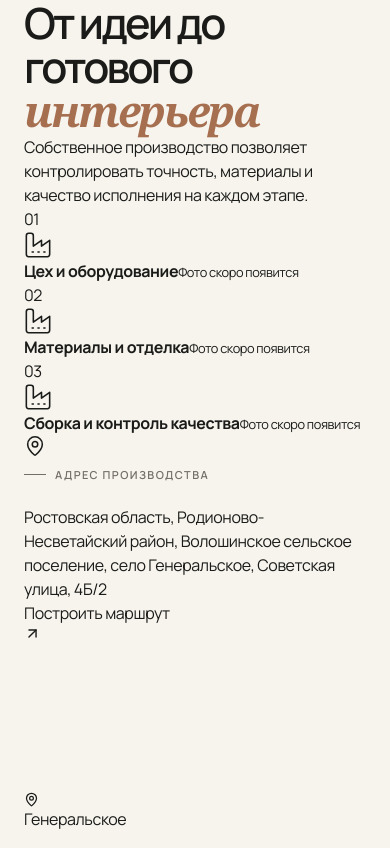
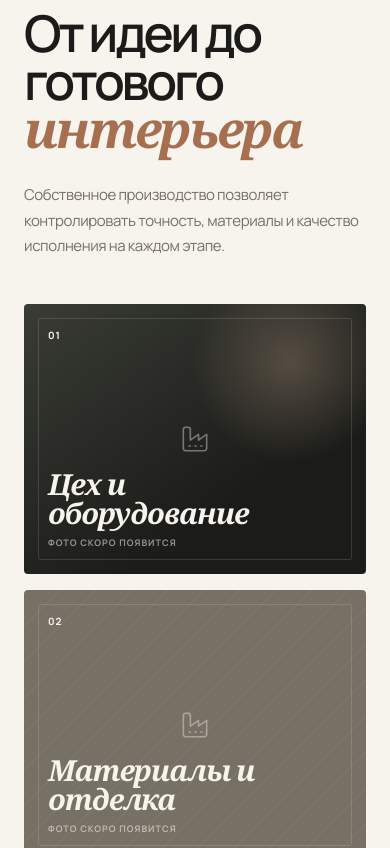
Before and after one commit to ikhmelevskiy02-web/khmelevskiy-furniture-studio, a React (Vite) app: page / in a window 390 px wide. Shown: the part 10620-11468 px from the top of the page. Built offline with nearby package versions, Linux system fonts and the light colour scheme.

Commit message:
Style production section and image zoom controls

```diff
--- a/src/App.css
+++ b/src/App.css
@@ -2746,6 +2746,396 @@ button {
   }
 }
 
+/* Production, streamlined contacts and advanced image zoom */
+.lightbox-image-stage {
+  position: relative;
+  overflow: hidden;
+  touch-action: none;
+  cursor: zoom-in;
+}
+
+.lightbox-image-stage img {
+  transform-origin: center center;
+  will-change: transform;
+  transition: transform 0.16s ease-out;
+}
+
+.lightbox-image-stage.is-zoomed,
+.lightbox-image-stage.is-zoomed img {
+  cursor: grab;
+}
+
+.lightbox-image-stage.is-zoomed:active,
+.lightbox-image-stage.is-zoomed:active img {
+  cursor: grabbing;
+}
+
+.lightbox-zoom-tools {
+  position: absolute;
+  top: max(18px, env(safe-area-inset-top));
+  left: 50%;
+  z-index: 4;
+  min-height: 44px;
+  padding: 4px;
+  display: flex;
+  align-items: center;
+  gap: 3px;
+  color: #fff;
+  background: rgba(255, 255, 255, 0.1);
+  border: 1px solid rgba(255, 255, 255, 0.2);
+  border-radius: 999px;
+  box-shadow: 0 12px 35px rgba(0, 0, 0, 0.18);
+  backdrop-filter: blur(12px);
+  -webkit-backdrop-filter: blur(12px);
+  transform: translateX(-50%);
+}
+
+.lightbox-zoom-tools button {
+  width: 36px;
+  height: 36px;
+  padding: 0;
+  display: grid;
+  place-items: center;
+  color: #fff;
+  background: transparent;
+  border-radius: 50%;
+  transition: background 0.2s ease, opacity 0.2s ease;
+}
+
+.lightbox-zoom-tools button:hover,
+.lightbox-zoom-tools button:focus-visible {
+  background: rgba(255, 255, 255, 0.16);
+  outline: none;
+}
+
+.lightbox-zoom-tools button:disabled {
+  opacity: 0.3;
+  cursor: default;
+}
+
+.lightbox-zoom-tools output {
+  min-width: 52px;
+  color: rgba(255, 255, 255, 0.78);
+  font-size: 11px;
+  font-variant-numeric: tabular-nums;
+  text-align: center;
+}
+
+.production {
+  padding-top: 132px;
+  padding-bottom: 132px;
+}
+
+.production-head {
+  display: grid;
+  grid-template-columns: minmax(0, 1.2fr) minmax(280px, 0.8fr);
+  gap: 72px;
+  align-items: end;
+}
+
+.production-head .section-title {
+  max-width: 850px;
+  margin-top: 22px;
+  font-size: clamp(58px, 6.5vw, 86px);
+  line-height: 0.95;
+}
+
+.production-head > p {
+  max-width: 440px;
+  margin: 0 0 7px;
+  color: var(--muted);
+  font-size: 15px;
+  line-height: 1.7;
+}
+
+.production-projects {
+  margin-top: 64px;
+  display: grid;
+  grid-template-columns: 1.12fr 0.88fr 0.88fr;
+  gap: 16px;
+}
+
+.production-placeholder {
+  position: relative;
+  min-height: 330px;
+  padding: 24px;
+  overflow: hidden;
+  display: flex;
+  flex-direction: column;
+  justify-content: space-between;
+  color: #f7f4ee;
+  background:
+    radial-gradient(circle at 78% 22%, rgba(210, 178, 150, 0.28), transparent 29%),
+    linear-gradient(145deg, #393b34 0%, #1b1c19 68%);
+  border-radius: 4px;
+  isolation: isolate;
+}
+
+.production-placeholder:nth-child(2) {
+  background:
+    linear-gradient(135deg, transparent 49%, rgba(255,255,255,0.08) 50%, transparent 51%) 0 0 / 36px 36px,
+    #777064;
+}
+
+.production-placeholder:nth-child(3) {
+  color: var(--text);
+  background:
+    radial-gradient(circle at 22% 76%, rgba(166, 111, 80, 0.22), transparent 28%),
+    #e8e1d5;
+}
+
+.production-placeholder::after {
+  content: '';
+  position: absolute;
+  inset: 14px;
+  z-index: -1;
+  border: 1px solid currentColor;
+  border-radius: 2px;
+  opacity: 0.14;
+}
+
+.production-placeholder > span {
+  align-self: flex-start;
+  font-size: 10px;
+  font-weight: 700;
+  letter-spacing: 0.1em;
+}
+
+.production-placeholder > svg {
+  position: absolute;
+  top: 50%;
+  left: 50%;
+  opacity: 0.4;
+  transform: translate(-50%, -50%);
+}
+
+.production-placeholder div {
+  display: flex;
+  flex-direction: column;
+  gap: 7px;
+}
+
+.production-placeholder strong {
+  max-width: 260px;
+  font-family: var(--serif);
+  font-size: 29px;
+  line-height: 1;
+  font-style: italic;
+  font-weight: 600;
+  letter-spacing: -0.04em;
+}
+
+.production-placeholder small {
+  font-size: 9px;
+  font-weight: 700;
+  letter-spacing: 0.11em;
+  text-transform: uppercase;
+  opacity: 0.55;
+}
+
+.production-location {
+  margin-top: 18px;
+  display: grid;
+  grid-template-columns: minmax(300px, 0.72fr) minmax(0, 1.28fr);
+  min-height: 470px;
+  overflow: hidden;
+  background: #ebe5da;
+  border: 1px solid rgba(27, 28, 25, 0.08);
+  border-radius: 4px;
+}
+
+.production-address {
+  padding: 52px 46px;
+  display: grid;
+  grid-template-columns: 48px 1fr;
+  gap: 22px;
+  align-content: center;
+}
+
+.production-address-icon {
+  width: 48px;
+  height: 48px;
+  display: grid;
+  place-items: center;
+  color: #fff;
+  background: var(--accent);
+  border-radius: 50%;
+}
+
+.production-address p {
+  max-width: 390px;
+  margin: 22px 0 0;
+  font-family: var(--serif);
+  font-size: clamp(25px, 2.7vw, 36px);
+  line-height: 1.08;
+  font-style: italic;
+  font-weight: 600;
+  letter-spacing: -0.035em;
+}
+
+.production-address a {
+  margin-top: 30px;
+  padding-bottom: 5px;
+  display: inline-flex;
+  align-items: center;
+  gap: 8px;
+  border-bottom: 1px solid currentColor;
+  font-size: 13px;
+  font-weight: 700;
+}
+
+.production-map {
+  position: relative;
+  min-height: 470px;
+  overflow: hidden;
+  background: #d8d5ce;
+}
+
+.production-map iframe {
+  width: 100%;
+  height: 100%;
+  min-height: 470px;
+  border: 0;
+  filter: grayscale(0.22) saturate(0.78) contrast(0.96);
+}
+
+.production-map-label {
+  position: absolute;
+  left: 20px;
+  bottom: 20px;
+  padding: 10px 14px;
+  display: inline-flex;
+  align-items: center;
+  gap: 7px;
+  color: #fff;
+  background: rgba(27, 28, 25, 0.82);
+  border: 1px solid rgba(255, 255, 255, 0.2);
+  border-radius: 999px;
+  box-shadow: 0 10px 28px rgba(0, 0, 0, 0.16);
+  backdrop-filter: blur(10px);
+  font-size: 11px;
+  pointer-events: none;
+}
+
+.contacts-inner {
+  grid-template-columns: 1fr;
+}
+
+.contacts-copy {
+  display: grid;
+  grid-template-columns: minmax(0, 0.9fr) minmax(360px, 1.1fr);
+  column-gap: 84px;
+  align-items: start;
+}
+
+.contacts-copy > .eyebrow,
+.contacts-copy > h2,
+.contacts-copy > p {
+  grid-column: 1;
+}
+
+.contacts-copy .contact-links {
+  grid-column: 2;
+  grid-row: 1 / span 3;
+  margin-top: 0;
+}
+
+@media (max-width: 960px) {
+  .production-head,
+  .production-location {
+    grid-template-columns: 1fr;
+  }
+
+  .production-head {
+    gap: 26px;
+  }
+
+  .production-projects {
+    grid-template-columns: 1fr 1fr;
+  }
+
+  .production-placeholder:first-child {
+    grid-column: 1 / -1;
+  }
+
+  .production-location {
+    min-height: 0;
+  }
+
+  .production-map,
+  .production-map iframe {
+    min-height: 430px;
+  }
+
+  .contacts-copy {
+    display: block;
+  }
+
+  .contacts-copy .contact-links {
+    margin-top: 46px;
+  }
+}
+
+@media (max-width: 680px) {
+  .lightbox-zoom-tools {
+    top: max(12px, env(safe-area-inset-top));
+    left: max(10px, env(safe-area-inset-left));
+    transform: none;
+  }
+
+  .lightbox-close {
+    top: max(12px, env(safe-area-inset-top));
+    right: max(10px, env(safe-area-inset-right));
+  }
+
+  .lightbox-figure figcaption span:last-child {
+    max-width: 56%;
+    text-align: right;
+  }
+
+  .production {
+    padding-top: 82px;
+    padding-bottom: 82px;
+  }
+
+  .production-head .section-title {
+    font-size: clamp(48px, 13vw, 60px);
+  }
+
+  .production-projects {
+    margin-top: 38px;
+    grid-template-columns: 1fr;
+  }
+
+  .production-placeholder:first-child {
+    grid-column: auto;
+  }
+
+  .production-placeholder {
+    min-height: 270px;
+  }
+
+  .production-address {
+    padding: 38px 24px;
+    grid-template-columns: 42px 1fr;
+    gap: 16px;
+  }
+
+  .production-address-icon {
+    width: 42px;
+    height: 42px;
+  }
+
+  .production-map,
+  .production-map iframe {
+    min-height: 360px;
+  }
+
+  .contacts-inner {
+    padding-bottom: 72px;
+  }
+}
+
 @keyframes top-line-pulse {
   0% { opacity: 0; transform: translateX(-50%) scale(1); }
   15% { opacity: 0.9; }
```
